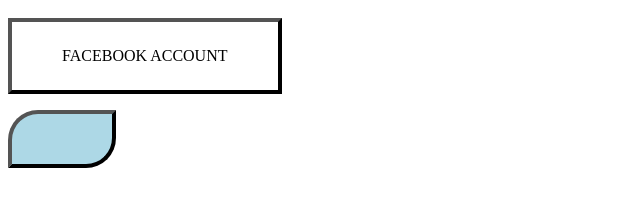
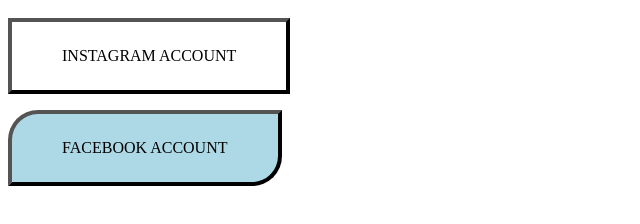
Before and after one commit to chriztelramirez/chriztelramirez.github.io, a plain HTML site: page activity4.html in a window 1280 px wide. Shown: the part 48-272 px from the top of the page, without its empty margins (0-640 px from the left). Drawn offline with Linux system fonts and the light colour scheme.

Commit message:
Update activity4.html

```diff
--- a/activity4.html
+++ b/activity4.html
@@ -66,11 +66,11 @@
     <div id="container">
       <h1>MY SOCIAL MEDIA ACCOUNTS </h1>
       <p class="button1">
-        <a href="https://www.facebook.com/chriztel.ramirez.3">FACEBOOK ACCOUNT</a>
+        <a href="https://www.instagram.com/chriztel_aira/?fbclid=IwAR29nIY3Jp5lB2MmykQAEYH9p5JPwbuH8I9EcWQ80-mix0Q_309Be-sAzvI"> INSTAGRAM ACCOUNT</a>
       </p>
 
       <p class="button2">
-        <a href="https://www.instagram.com/chriztel_aira/?fbclid=IwAR29nIY3Jp5lB2MmykQAEYH9p5JPwbuH8I9EcWQ80-mix0Q_309Be-sAzvI" INSTAGRAM ACCOUNT</a>
+        <a href="https://www.facebook.com/chriztel.ramirez.3">FACEBOOK ACCOUNT</a>
     </div>
   </body>
 </html>
```
